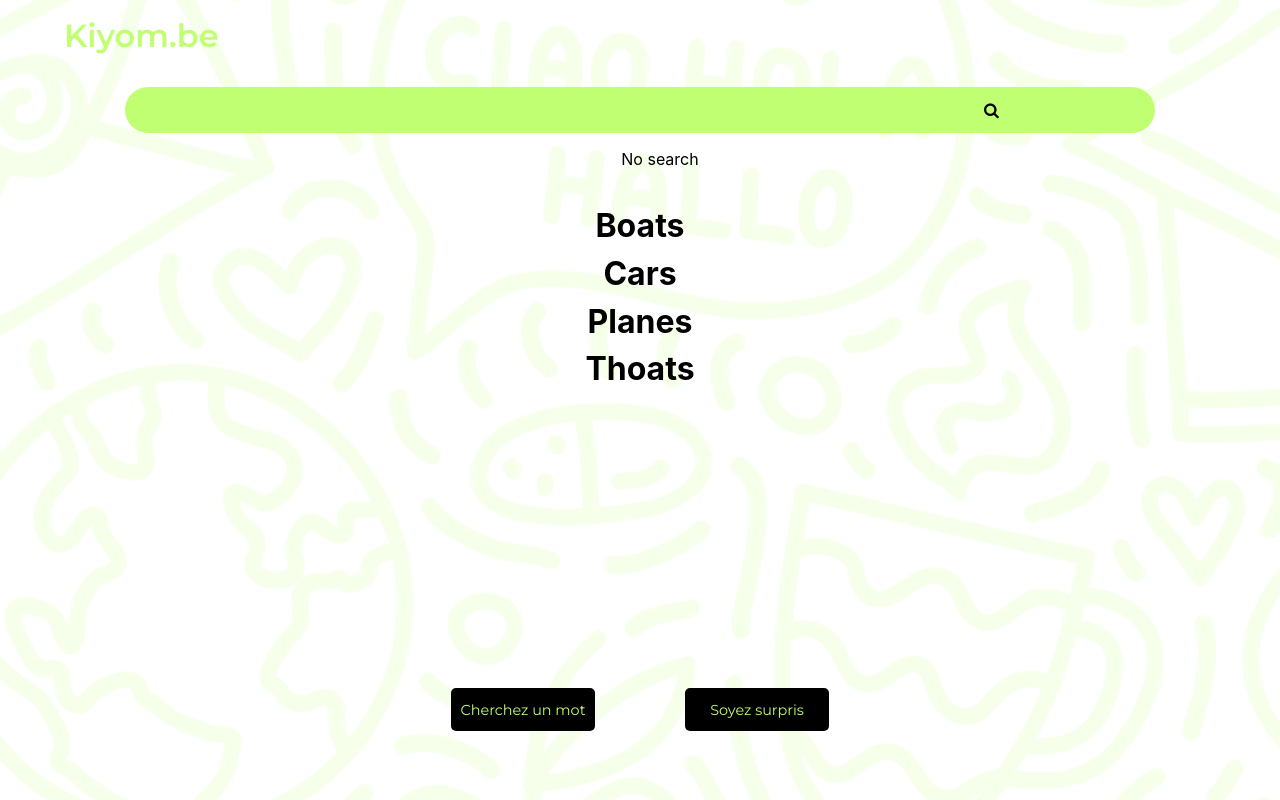
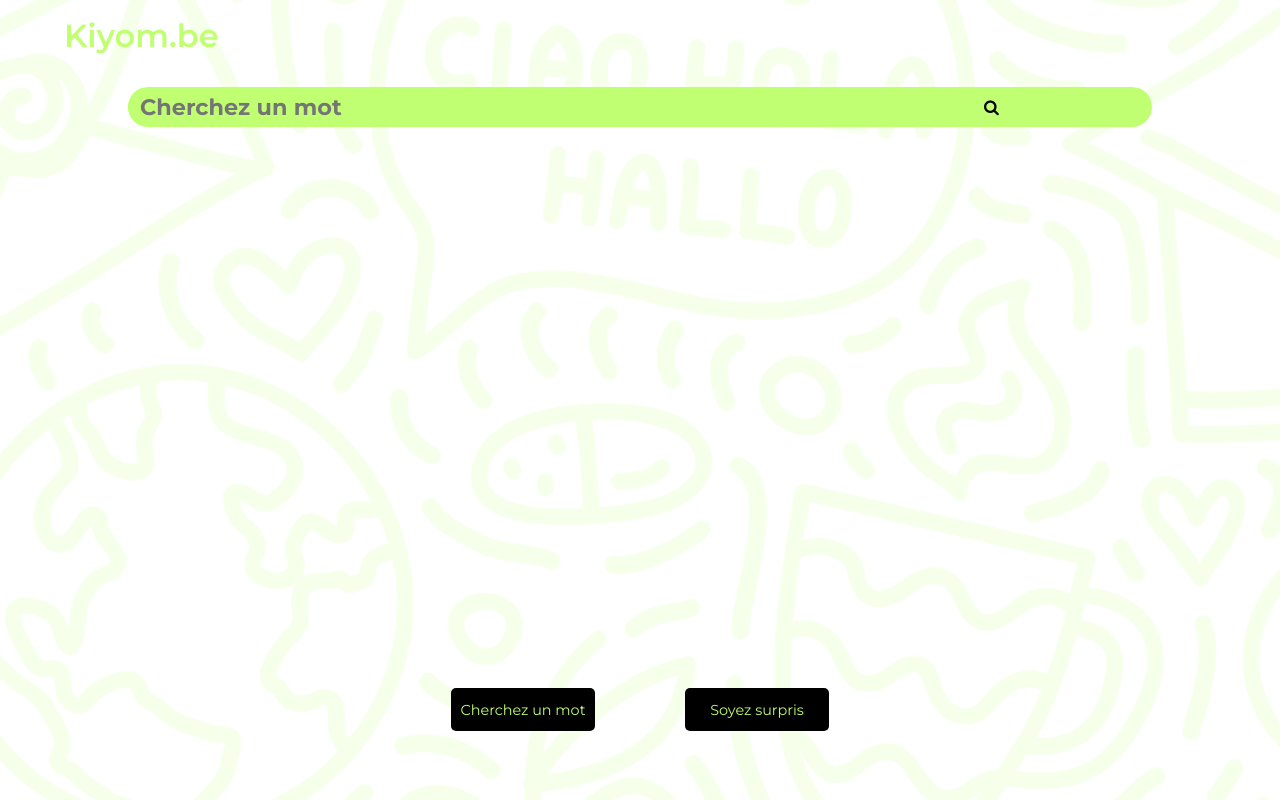
Before and after one commit to Erzatskaiser/kiyombe-dictionary, a React (Create React App) app in the folder frontend/kiyombe-dict/: page /search in a window 1280 px wide. Built offline with nearby package versions, Linux system fonts and the light colour scheme.

Commit message:
Cosmetic touches to the search features

```diff
--- a/frontend/kiyombe-dict/src/pages/search/search.css
+++ b/frontend/kiyombe-dict/src/pages/search/search.css
@@ -21,13 +21,39 @@
 }
 
 .search_results {
+  margin: 1.7em;
   display: flex;
   flex-direction: column;
   align-items: center;
+  max-height: 60vh;
+  width: 65vw;
+  overflow-x: hidden;
+  overflow-y: scroll;
+}
+
+/*Hide scroll bar for Chrome, Safari and Opera */
+.search_results::-webkit-scrollbar {
+  display: none;
+}
+
+.search_list {
+  padding: 0;
+  padding-left: 2em;
+  list-style-type: none;
 }
 
 .search_result {
-  margin-bottom: -0.4em;
+  margin-bottom: 0.4em;
+  font-family: "Montserrat", sans-serif;
+  font-weight: 500;
+  width: 90%;
+  font-size: 170%;
+  text-align: center;
+}
+
+.search_result:hover {
+  color: #C1FF72;
+  font-weight: 900;
 }
 
 .search_box {
@@ -35,8 +61,6 @@
   flex-direction: row;
   align-items: center;
   background: #C1FF72;
-  border-style: dotted;
-  border-color: red;
 
   border-radius: 25px;
   width: 80vw;
--- a/frontend/kiyombe-dict/src/pages/search/search.js
+++ b/frontend/kiyombe-dict/src/pages/search/search.js
@@ -34,29 +34,42 @@ function Search() {
     let results;
 
     //craft the url to query
-    var url = 'http://127.0.0.1:5000/rfind/'+input;
+    var url = 'http://10.11.28.179:5000/rfind/'+input;
 
-    //send the request
-    const response = await fetch(url).then(function(response) {
-      return response.text();
-    }).then(function(data) {
+    //if user has not entered anything
+    if(input.trim()==''){
+      setWordsFound("")
+    }
+
+    else {
+      //send the request
+      const response = await fetch(url).then(function(response) {
+        return response.text();
+      }).then(function(data) {
 
       // split all words into array
       results = data.split(" ");
 
       //Update words found variables
       setWordsFound(results);
-
-    })
+      })
+    }
   }
 
   //Define search Output
-  let arrayWordItems = "No search"
+  let arrayWordItems = ""
 
   //if there are words found
   if(Boolean(wordsFound)){
     console.log(wordsFound)
-    arrayWordItems = wordsFound.map((word) => <li>{word}</li>);
+    arrayWordItems = wordsFound.map((word) => <li className="search_result">{word}</li>);
+  }
+
+  //if there are no words found
+  else{
+
+    //keep in blank
+    arrayWordItems = ""
   }
 
   return (
@@ -68,16 +81,13 @@ function Search() {
       </div>
       <div className="search_body">
         <div className="search_box">
-          <input type="text" className="searched_word" onChange={handleChange} />
+          <input type="text" className="searched_word" placeholder ="Cherchez un mot"
+          onChange={handleChange} />
           <i className="fa fa-search" aria-hidden="true"></i>
         </div>
       </div>
       <div className="search_results">
-        <ul>{arrayWordItems}</ul>
-        <h1 className="search_result">Boats</h1>
-        <h1 className="search_result">Cars</h1>
-        <h1 className="search_result">Planes</h1>
-        <h1 className="search_result">Thoats</h1>
+        <ul className="search_list">{arrayWordItems}</ul>
       </div>
       <div className="search_buttons">
 	      <button className="search_button" onClick={handleSearch}>Cherchez un mot</button>
```
